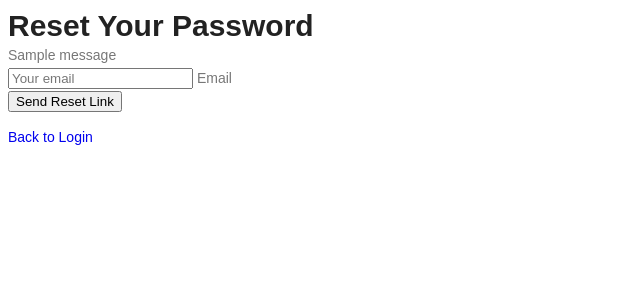
After one commit to Mohammadiaa/mysite, a Django app: page /accounts/forgot-password/ in a window 1280 px wide. The commit adds this page. Shown: the top 300 px of the page, without its empty margins (0-640 px from the left). Run offline with Django 5.2, Linux system fonts and the light colour scheme; tables that the repository leaves empty hold one stand-in row (values such as "Sample post"); one stand-in notice (Sample message) is shown; style sheets or scripts are compiled from the project's sources.

Commit message:
Add custom Forgot Password functionality with email link and reset forms
- Implemented custom password reset workflow for the accounts app.
- Added ForgotPasswordForm and SetNewPasswordForm to handle password reset requests and setting a new password.
- Updated views to generate secure reset links using UIDb64 and TimestampSigner.
- Reset links are printed to the console for development/testing purposes.
- Created templates for:
    - Password reset request
    - Password reset sent confirmation
    - Set new password
    - Password reset complete
- Updated URLs to include forgot-password and reset-password routes.
- Configured EMAIL_BACKEND to console for testing.
- Login template updated to include a "Forgot Password?" link.

```diff
--- a/accounts/urls.py
+++ b/accounts/urls.py
@@ -1,5 +1,6 @@
 from django.urls import path
 from accounts.views import *
+from accounts import views
 
 app_name = 'accounts'
 
@@ -7,4 +8,9 @@ urlpatterns = [
     path('login/', login_view, name = 'login'),
     path('logout', logout_view, name = 'logout'),
     path('signup/', signup_view, name = 'signup'),
+
+    path('forgot-password/', views.password_reset_request, name='forgot_password'),
+    path('forgot-password/done/', views.password_reset_done, name='forgot_password_done'),
+    path('reset-password/<uidb64>/<token>/', views.password_reset_confirm, name='reset_password'),
+    path('reset-password/done/', views.password_reset_complete, name='reset_password_done'),
 ]
--- a/accounts/views.py
+++ b/accounts/views.py
@@ -6,6 +6,13 @@ from django.urls import reverse
 from .forms import CustomUserCreationForm
 from django.contrib.auth.models import User
 from django.contrib import messages
+from django.contrib.auth.models import User
+from django.core.mail import send_mail
+from django.utils.http import urlsafe_base64_encode
+from django.utils.encoding import force_bytes
+from django.core.signing import TimestampSigner, BadSignature, SignatureExpired
+from django.utils.encoding import force_bytes, force_str
+from django.utils.http import urlsafe_base64_encode, urlsafe_base64_decode
 
 # Create your views here.
 def login_view(request):
@@ -65,3 +72,88 @@ def signup_view(request):
         return render(request, 'accounts/signup.html', context)
     else:
         return redirect('/')
+
+# درخواست فراموشی رمز عبور و ارسال لینک به ایمیل
+def password_reset_request(request):
+    if request.method == "POST":
+        email = request.POST.get("email")
+        print("🔥 VIEW HIT")
+        print(f"📧 EMAIL FROM FORM: {email}")
+
+        try:
+            user = User.objects.get(email=email)
+        except User.DoesNotExist:
+            user = None
+
+        if user:
+            # UIDb64 بساز
+            uidb64 = urlsafe_base64_encode(force_bytes(user.id))
+
+            # Token بساز (TimestampSigner)
+            signer = TimestampSigner()
+            token = signer.sign(user.id)
+
+            # لینک ریست
+            reset_link = request.build_absolute_uri(
+                reverse('accounts:reset_password', kwargs={'uidb64': uidb64, 'token': token})
+            )
+
+            # چاپ لینک تو ترمینال
+            print(f"✅ USER FOUND: {user.username}")
+            print(f"🔗 RESET LINK: {reset_link}")
+
+        else:
+            print("❌ USER NOT FOUND")
+
+        return redirect('accounts:forgot_password_done')
+
+    return render(request, 'accounts/forgotpass/password_reset_request.html')
+
+
+
+
+
+# نمایش صفحه تایید ارسال ایمیل ریست پسورد
+def password_reset_done(request):
+     return render(request, 'accounts/forgotpass/password_reset_done.html')
+
+
+# تایید توکن و نمایش فرم تغییر رمز جدید
+def password_reset_confirm(request, uidb64, token):
+    signer = TimestampSigner()
+    user = None
+
+    try:
+        # decode base64
+        user_id = force_str(urlsafe_base64_decode(uidb64))
+
+        # validate token
+        token_user_id = signer.unsign(token, max_age=3600)
+        if str(user_id) != str(token_user_id):
+            raise ValueError("Token does not match user ID")
+
+        user = User.objects.get(id=user_id)
+
+    except (BadSignature, SignatureExpired, User.DoesNotExist, ValueError):
+        messages.error(request, "Invalid or expired password reset link.")
+        return redirect('accounts:forgot_password')
+
+    if request.method == "POST":
+        password1 = request.POST.get("password1")
+        password2 = request.POST.get("password2")
+        if password1 and password1 == password2:
+            user.set_password(password1)
+            user.save()
+            messages.success(request, "Your password has been reset successfully.")
+            return redirect('accounts:login')
+        else:
+            messages.error(request, "Passwords do not match.")
+
+    return render(request, 'accounts/forgotpass/password_reset_confirm.html', {'user': user})
+
+
+
+
+# نمایش صفحه تایید موفقیت‌آمیز تغییر رمز عبور
+def password_reset_complete(request):
+    return render(request, 'accounts/forgotpass/password_reset_complete.html')
--- a/mysite/settings.py
+++ b/mysite/settings.py
@@ -190,3 +190,8 @@ INTERNAL_IPS = [
     "127.0.0.1",
 ]
 X_FRAME_OPTIONS = 'SAMEORIGIN'
+
+EMAIL_BACKEND = 'django.core.mail.backends.console.EmailBackend'
+
+EMAIL_BACKEND = 'django.core.mail.backends.console.EmailBackend'
+DEFAULT_FROM_EMAIL = 'test@example.com'
--- /dev/null
+++ b/templates/accounts/forgotpass/password_reset_request.html
@@ -0,0 +1,45 @@
+{% load static %}
+<!DOCTYPE html>
+<html lang="en">
+<head>
+    <meta charset="UTF-8">
+    <title>Password Reset Request</title>
+    <meta name="viewport" content="width=device-width, initial-scale=1.0">
+    <link rel="stylesheet" href="{% static 'css/styles.css' %}">
+</head>
+<body>
+
+<div class="login-wrapper">
+    <div class="login-box">
+
+        <h2>Reset Your Password</h2>
+
+        {% if messages %}
+            <ul class="messages">
+                {% for message in messages %}
+                    <li{% if message.tags %} class="{{ message.tags }}"{% endif %}>
+                        {{ message }}
+                    </li>
+                {% endfor %}
+            </ul>
+        {% endif %}
+
+            <form method="post" action="">
+            {% csrf_token %}
+
+    <div class="input-group">
+        <input type="email" name="email" placeholder="Your email" required>
+        <label>Email</label>
+    </div>
+
+    <button type="submit">Send Reset Link</button>
+</form>
+
+
+        <p><a href="{% url 'accounts:login' %}">Back to Login</a></p>
+
+    </div>
+</div>
+
+</body>
+</html>
--- a/templates/accounts/login.html
+++ b/templates/accounts/login.html
@@ -41,6 +41,11 @@
                 <label>Password</label>
             </div>
 
+            <p>
+            <a href="{% url 'accounts:forgot_password' %}">Forgot Password?</a>
+            </p>
+
+
             <button type="submit">Login</button>
         </form>
 
```
Also changed, not shown: accounts/forms.py (+27 -2 lines), templates/accounts/forgotpass/password_reset_complete.html (added, +24 -0 lines), templates/accounts/forgotpass/password_reset_confirm.html (added, +34 -0 lines), templates/accounts/forgotpass/password_reset_done.html (added, +28 -0 lines).
